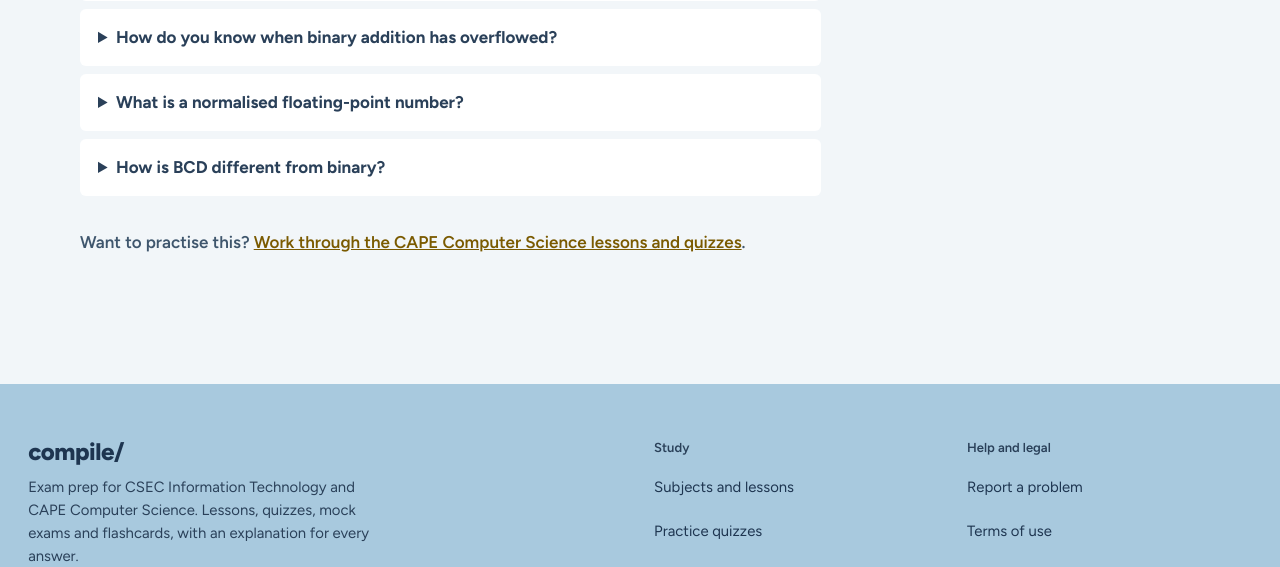
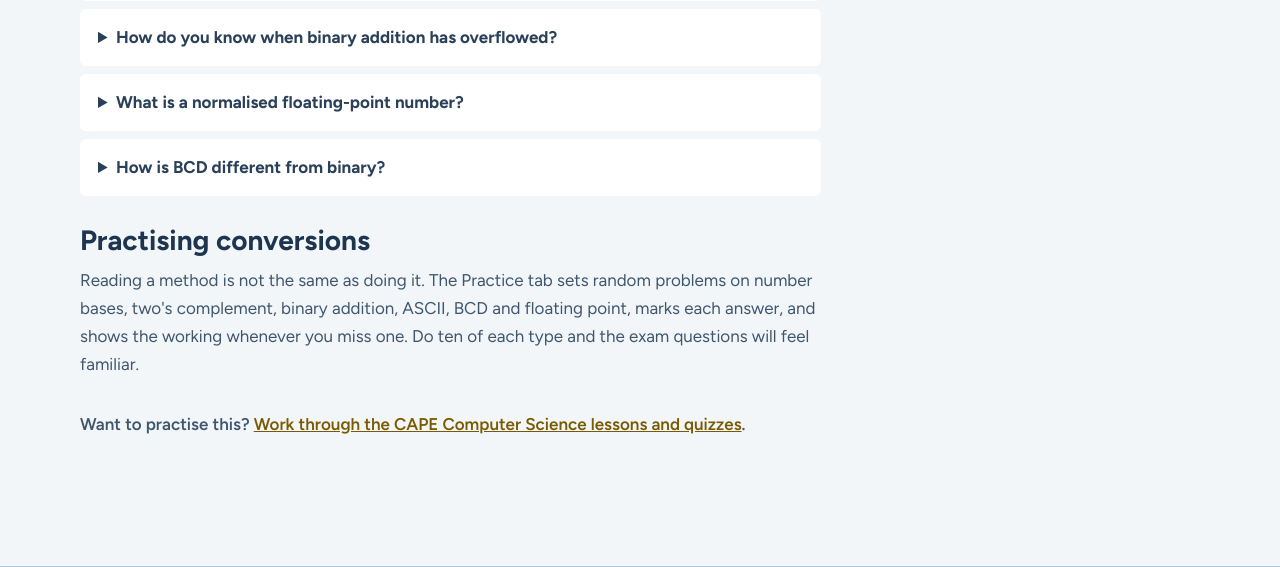
Before and after one commit to philquake/cxc_platform, a Django app: page /tools/binary-converter/ in a window 1280 px wide. Shown: the part 2412-2979 px from the top of the page. Run offline with Django 5.2, Linux system fonts and the light colour scheme; parts of the project's set-up code (start-up, migrations or seed data) failed here and were passed over; some libraries are stand-ins or nearby versions; some web fonts are replaced.

Commit message:
feat: Practice tab on the binary converter with random marked problems and worked solutions
Co-Authored-By: Claude Sonnet 5.5 <noreply@anthropic.com>

```diff
--- a/static/css/binary_tools.css
+++ b/static/css/binary_tools.css
@@ -178,3 +178,14 @@
   .tool-feature { grid-template-columns: 1fr; }
   .tool-feature .tool-feature-sample { grid-column: 1; grid-row: auto; }
 }
+
+/* ---------- practice ---------- */
+.bin-prompt { margin: 8px 0 20px; color: var(--color-white); font-size: clamp(1.25rem, 1rem + 1.2vw, 1.75rem); font-weight: 700; line-height: 1.3; font-variant-numeric: tabular-nums; overflow-wrap: anywhere; }
+.bin-checks { display: flex; flex: 2 1 320px; flex-wrap: wrap; gap: 8px 18px; margin: 0; padding: 0; border: 0; }
+.bin-checks legend { margin-bottom: 6px; padding: 0; color: var(--color-text); font-size: 15px; font-weight: 600; }
+.bin-checks label { flex-direction: row; align-items: center; gap: 8px; font-weight: 500; }
+.bin-checks input { width: 1.1rem; height: 1.1rem; padding: 0; accent-color: var(--color-navy); }
+.bin-row button { align-self: flex-end; padding: 10px 18px; font: inherit; font-weight: 700; border: 0; border-radius: var(--radius-sm); cursor: pointer; }
+.bin-row .bin-quiet { color: var(--color-text); background: var(--color-bg-inset); }
+.bin-row .bin-quiet:hover { background: var(--color-sky-bg); }
+.bin-score { margin: 0 0 16px; color: var(--color-text-muted); font-weight: 600; }
--- a/static/js/binary_tools.js
+++ b/static/js/binary_tools.js
@@ -149,6 +149,10 @@
             out.appendChild(card(label(base), written(p, convert(p, base)), "base " + base));
         });
 
+        buildBaseSteps(steps, p, from, work);
+    }
+
+    function buildBaseSteps(steps, p, from, work) {
         var target = convert(p, work);
         steps.appendChild(el("h3", "", "Working: base " + from + " to base " + work));
         if (from === work) {
@@ -278,18 +282,9 @@
 
     function toSigned(pat, bits) { return pat >= (1n << BigInt(bits - 1)) ? pat - (1n << BigInt(bits)) : pat; }
 
-    function renderArith() {
-        var out = $("arith-out");
-        var bits = intValue("arith-bits", 2, 64, 8);
+    function arithCompute(a, b, bits, minus) {
         var m = mask(bits);
-        var minus = $("arith-op").value === "-";
-        var sa = $("arith-a").value.replace(/\s/g, ""), sb = $("arith-b").value.replace(/\s/g, "");
-        if (!/^[01]+$/.test(sa) || !/^[01]+$/.test(sb)) { return fail(out, "Type A and B as binary numbers (0s and 1s)."); }
-        if (sa.length > bits || sb.length > bits) { return fail(out, "A and B must fit in " + bits + " bits."); }
-
-        var a = BigInt("0b" + sa), b = BigInt("0b" + sb);
         var addend = minus ? ((m ^ b) + 1n) & m : b;
-        var pad = function (v) { return v.toString(2).padStart(bits, "0"); };
         var carries = [], carry = 0n, sum = 0n;
         for (var i = 0; i < bits; i++) {
             var t = ((a >> BigInt(i)) & 1n) + ((addend >> BigInt(i)) & 1n) + carry;
@@ -297,30 +292,49 @@
             sum |= (t & 1n) << BigInt(i);
             carry = t >> 1n;
         }
-        var cin = carries.reverse().join("");
         var trueValue = minus ? toSigned(a, bits) - toSigned(b, bits) : toSigned(a, bits) + toSigned(b, bits);
         var lo = -(1n << BigInt(bits - 1)), hi = (1n << BigInt(bits - 1)) - 1n;
-        var overflow = trueValue < lo || trueValue > hi;
+        return {
+            m: m, addend: addend, sum: sum, carry: carry, intoSign: carries[bits - 1],
+            cin: carries.slice().reverse().join(""), trueValue: trueValue, lo: lo, hi: hi,
+            overflow: trueValue < lo || trueValue > hi
+        };
+    }
+
+    function arithRows(a, b, bits, minus, c) {
+        var pad = function (v) { return v.toString(2).padStart(bits, "0"); };
         var w = bits + 3;
         var row = function (name, s) { return (name + ":").padEnd(w, " ") + s.split("").join(" "); };
+        var rows = [row("carries", c.cin), row("A", pad(a)), row("B", pad(b))];
+        if (minus) { rows.push(row("invert B", pad(c.m ^ b)), row("+1 = -B", pad(c.addend))); }
+        rows.push("".padEnd(w + bits * 2 - 1, "─"), row("result", pad(c.sum)));
+        return rows.join("\n");
+    }
 
-        clear(out);
-        var rows = [row("carries", cin), row("A", pad(a))];
-        if (minus) {
-            rows.push(row("B", pad(b)), row("invert B", pad(m ^ b)), row("+1 = -B", pad(addend)));
-        } else {
-            rows.push(row("B", pad(b)));
-        }
-        rows.push("".padEnd(w + bits * 2 - 1, "─"), row("result", pad(sum)));
-        out.appendChild(el("pre", "bin-pre", rows.join("\n")));
+    function arithNotes(out, a, b, bits, c) {
         lines(out, [
             "A = " + toSigned(a, bits) + ", B = " + toSigned(b, bits) + " (as two's complement).",
-            "Result " + group4(pad(sum)) + " = " + toSigned(sum, bits) + (overflow ? "" : " (correct: " + trueValue + ")."),
-            "Carry out of the top bit: " + carry + ". Carry into the sign bit: " + carries[0] + "."
+            "Result " + group4(c.sum.toString(2).padStart(bits, "0")) + " = " + toSigned(c.sum, bits) + (c.overflow ? "" : " (correct: " + c.trueValue + ")."),
+            "Carry out of the top bit: " + c.carry + ". Carry into the sign bit: " + c.intoSign + "."
         ]);
-        out.appendChild(el("p", overflow ? "bin-error" : "bin-ok", overflow
-            ? "Overflow: the true answer " + trueValue + " does not fit in " + bits + " bits (range " + lo + " to " + hi + ")."
+        out.appendChild(el("p", c.overflow ? "bin-error" : "bin-ok", c.overflow
+            ? "Overflow: the true answer " + c.trueValue + " does not fit in " + bits + " bits (range " + c.lo + " to " + c.hi + ")."
             : "No overflow."));
+    }
+
+    function renderArith() {
+        var out = $("arith-out");
+        var bits = intValue("arith-bits", 2, 64, 8);
+        var minus = $("arith-op").value === "-";
+        var sa = $("arith-a").value.replace(/\s/g, ""), sb = $("arith-b").value.replace(/\s/g, "");
+        if (!/^[01]+$/.test(sa) || !/^[01]+$/.test(sb)) { return fail(out, "Type A and B as binary numbers (0s and 1s)."); }
+        if (sa.length > bits || sb.length > bits) { return fail(out, "A and B must fit in " + bits + " bits."); }
+
+        var a = BigInt("0b" + sa), b = BigInt("0b" + sb);
+        var c = arithCompute(a, b, bits, minus);
+        clear(out);
+        out.appendChild(el("pre", "bin-pre", arithRows(a, b, bits, minus, c)));
+        arithNotes(out, a, b, bits, c);
     }
 
     /* ---------- tab: text and ASCII ---------- */
@@ -512,9 +526,250 @@
         ieeeShow(b, width, out, val);
     }
 
+    /* ---------- tab: practice ---------- */
+
+    var practice = { current: null, checked: false, wired: false, right: 0, tried: 0, streak: 0 };
+
+    function rnd(n) { return Math.floor(Math.random() * n); }
+    function pick(list) { return list[rnd(list.length)]; }
+
+    function norm(text, base) {
+        var s = text.trim().toLowerCase().replace(/[\s_]/g, "");
+        var prefix = { 2: "0b", 16: "0x", 8: "0o" }[base];
+        return prefix && s.indexOf(prefix) === 0 ? s.slice(2) : s;
+    }
+
+    // Exact comparison, so leading zeros, case and 0b/0x prefixes do not matter.
+    function sameNumber(input, expected, base) {
+        try {
+            var a = parseNumber(norm(input, base), base);
+            return a.neg === expected.neg && a.whole === expected.whole && a.fnum * expected.fden === expected.fnum * a.fden;
+        } catch (e) { return false; }
+    }
+
+    function makeBase(level) {
+        var bases = [2, 8, 10, 16];
+        var from = pick(bases), to = pick(bases.filter(function (b) { return b !== from; }));
+        var frac = "";
+        if (level && ((from === 2 && to === 10) || (from === 10 && to === 2)) && rnd(2)) {
+            frac = "." + Array.from({ length: 1 + rnd(3) }, function () { return rnd(2); }).join("");
+        }
+        var pb = parseNumber((rnd(level ? 1000 : 64) + 1).toString(2) + frac, 2);
+        var text = written(pb, convert(pb, from));
+        var src = parseNumber(text, from);
+        var answer = written(src, convert(src, to));
+        var expected = parseNumber(answer, to);
+        return {
+            prompt: "Convert " + text + " from " + label(from).toLowerCase() + " to " + label(to).toLowerCase() + ".",
+            answer: answer,
+            check: function (i) { return sameNumber(i, expected, to); },
+            working: function (c) { buildBaseSteps(c, src, from, to); }
+        };
+    }
+
+    function makeTwos(level) {
+        var bits = level ? 8 : 4, half = 1 << (bits - 1);
+        if (rnd(2)) {
+            var n = rnd(2) ? -(rnd(half) + 1) : rnd(half - 1) + 1;
+            var raw = BigInt.asUintN(bits, BigInt(n)).toString(2).padStart(bits, "0");
+            return {
+                prompt: "Write " + String(n).replace("-", "−") + " as a " + bits + "-bit two's complement number.",
+                answer: group4(raw),
+                check: function (i) { return norm(i, 2) === raw; },
+                working: function (c) {
+                    if (n >= 0) { return lines(c, ["Positive numbers are written as ordinary binary, padded to " + bits + " bits: " + group4(raw) + "."]); }
+                    var abs = (-n).toString(2).padStart(bits, "0");
+                    var inv = abs.replace(/[01]/g, function (ch) { return ch === "0" ? "1" : "0"; });
+                    lines(c, ["Write " + (-n) + " in " + bits + " bits: " + group4(abs) + ".", "Invert every bit: " + group4(inv) + ".", "Add 1: " + group4(raw) + "."]);
+                }
+            };
+        }
+        var pat = rnd((1 << bits) - 1) + 1, text = pat.toString(2).padStart(bits, "0");
+        var value = decodeSigned(BigInt(pat), bits)[2];
+        return {
+            prompt: "What decimal number is the " + bits + "-bit two's complement pattern " + group4(text) + "?",
+            answer: value,
+            check: function (i) { return i.trim().replace(/[−–]/g, "-").replace(/^\+/, "") === value.replace("−", "-"); },
+            working: function (c) {
+                var terms = [];
+                text.split("").forEach(function (bit, idx) {
+                    if (bit === "1") { terms.push(idx === 0 ? "−" + half : String(1 << (bits - 1 - idx))); }
+                });
+                lines(c, ["The leftmost bit is worth −" + half + "; the others are worth 1, 2, 4… as usual.",
+                    "Add the place values of the 1 bits: " + terms.join(" + ") + " = " + value + "."]);
+            }
+        };
+    }
+
+    function makeArith(level) {
+        var bits = level ? 8 : 4, minus = rnd(2) === 1;
+        var a = BigInt(rnd(1 << bits)), b = BigInt(rnd(1 << bits));
+        var c = arithCompute(a, b, bits, minus);
+        var pa = a.toString(2).padStart(bits, "0"), pb = b.toString(2).padStart(bits, "0");
+        var expr = pa + (minus ? " − " : " + ") + pb;
+        var sum = c.sum.toString(2).padStart(bits, "0");
+        var working = function (out) {
+            out.appendChild(el("pre", "bin-pre", arithRows(a, b, bits, minus, c)));
+            arithNotes(out, a, b, bits, c);
+        };
+        if (level && rnd(2)) {
+            return {
+                prompt: "Using " + bits + "-bit two's complement, does " + expr + " overflow? (yes or no)",
+                answer: c.overflow ? "yes" : "no",
+                check: function (i) { var t = i.trim().toLowerCase(); return (t === "yes" || t === "y" || t === "no" || t === "n") && (t[0] === "y") === c.overflow; },
+                working: working
+            };
+        }
+        return {
+            prompt: "Work out " + expr + " in " + bits + "-bit two's complement. Give the " + bits + "-bit result.",
+            answer: sum,
+            check: function (i) { return norm(i, 2) === sum; },
+            working: working
+        };
+    }
+
+    function makeAscii(level) {
+        var cp = level ? 33 + rnd(94) : 65 + rnd(26), ch = String.fromCharCode(cp);
+        var base = pick([2, 10, 16]);
+        var code = base === 2 ? cp.toString(2).padStart(8, "0") : cp.toString(base).toUpperCase();
+        var working = function (c) {
+            lines(c, ["“" + ch + "” has ASCII code " + cp + " in decimal, " + cp.toString(2).padStart(8, "0") + " in binary and " + cp.toString(16).toUpperCase() + " in hex.",
+                "Anchors to remember: A = 65, a = 97, 0 = 48. Letters run in order from there."]);
+        };
+        if (rnd(3) === 0) {
+            return {
+                prompt: "Which character has the ASCII code " + code + " (" + label(base).toLowerCase() + ")?",
+                answer: ch,
+                check: function (i) { return i.trim() === ch; },
+                working: working
+            };
+        }
+        var expected = parseNumber(cp.toString(base), base);
+        return {
+            prompt: "What is the ASCII code of “" + ch + "” in " + label(base).toLowerCase() + "?",
+            answer: code,
+            check: function (i) { return sameNumber(i, expected, base); },
+            working: working
+        };
+    }
+
+    function makeBcd(level) {
+        var digits = String(level ? 100 + rnd(9900) : 10 + rnd(90));
+        var groups = digits.split("").map(function (d) { return parseInt(d, 10).toString(2).padStart(4, "0"); });
+        var working = function (c) {
+            c.appendChild(table(["Digit", "8421 code"], digits.split("").map(function (d, i) { return [d, groups[i]]; })));
+        };
+        if (rnd(2)) {
+            return {
+                prompt: "Write " + digits + " in BCD.",
+                answer: groups.join(" "),
+                check: function (i) { return i.replace(/\s/g, "") === groups.join(""); },
+                working: working
+            };
+        }
+        return {
+            prompt: "Convert the BCD number " + groups.join(" ") + " to decimal.",
+            answer: digits,
+            check: function (i) { return i.replace(/\s/g, "") === digits; },
+            working: working
+        };
+    }
+
+    function makeFloat(level) {
+        var x = (1 + rnd(level ? 120 : 20)) / pick(level ? [1, 2, 4, 8] : [1, 2, 4]);
+        if (rnd(2)) { x = -x; }
+        var enc = el("div", "bin-out");
+        capeEncode(x, 8, 4, enc);
+        var vals = enc.querySelectorAll(".bin-card-value");
+        var mant = vals[0].textContent, exp = vals[1].textContent;
+        if (rnd(2)) {
+            return {
+                prompt: "Write " + x + " as a normalised floating-point number with an 8-bit mantissa and a 4-bit exponent, both in two's complement. Give the mantissa, a space, then the exponent.",
+                answer: mant + " " + exp,
+                check: function (i) {
+                    var t = i.trim().replace(/\./g, "").split(/[\s,]+/);
+                    return t.length === 2 && t[0] === mant.replace(".", "") && t[1] === exp;
+                },
+                working: function (c) { c.appendChild(enc.cloneNode(true)); }
+            };
+        }
+        var dec = el("div", "bin-out");
+        capeDecode(mant, exp, dec);
+        return {
+            prompt: "A number is stored with mantissa " + mant + " and exponent " + exp + " (both two's complement). What is its decimal value?",
+            answer: String(x),
+            check: function (i) { return i.trim() !== "" && Number(i.trim().replace(/−/g, "-")) === x; },
+            working: function (c) { c.appendChild(dec.cloneNode(true)); }
+        };
+    }
+
+    var GENERATORS = { base: makeBase, twos: makeTwos, arith: makeArith, ascii: makeAscii, bcd: makeBcd, float: makeFloat };
+
+    function practiceScore() {
+        $("prac-score").textContent = practice.tried
+            ? practice.right + " of " + practice.tried + " correct" + (practice.streak > 1 ? ", " + practice.streak + " in a row" : "")
+            : "No answers yet.";
+    }
+
+    function practiceNext(focus) {
+        var level = $("prac-level").value === "exam" ? 1 : 0;
+        var kinds = Object.keys(GENERATORS).filter(function (k) { return $("prac-" + k).checked; });
+        clear($("prac-result")); clear($("prac-working"));
+        $("prac-in").value = "";
+        practice.checked = false;
+        if (!kinds.length) {
+            practice.current = null;
+            $("prac-prompt").textContent = "Tick at least one question type.";
+            return;
+        }
+        practice.current = GENERATORS[pick(kinds)](level);
+        $("prac-prompt").textContent = practice.current.prompt;
+        if (focus) { $("prac-in").focus(); }
+    }
+
+    function practiceWorking() {
+        var box = $("prac-working");
+        clear(box);
+        if (!practice.current) { return; }
+        box.appendChild(el("h3", "", "Working"));
+        practice.current.working(box);
+    }
+
+    function practiceCheck() {
+        var cur = practice.current, result = $("prac-result");
+        if (!cur || practice.checked) { return; }
+        clear(result);
+        if (!$("prac-in").value.trim()) { return result.appendChild(el("p", "bin-error", "Type an answer first.")); }
+        var ok = cur.check($("prac-in").value);
+        practice.checked = true;
+        practice.tried++;
+        practice.right += ok ? 1 : 0;
+        practice.streak = ok ? practice.streak + 1 : 0;
+        result.appendChild(el("p", ok ? "bin-ok" : "bin-error", ok ? "Correct." : "Not quite. The answer is " + cur.answer + "."));
+        if (!ok) { practiceWorking(); }
+        practiceScore();
+    }
+
+    // Called on every input in the panel (see wiring below); only the first call does anything.
+    function renderPractice() {
+        if (practice.wired) { return; }
+        practice.wired = true;
+        $("prac-check").addEventListener("click", practiceCheck);
+        $("prac-work").addEventListener("click", practiceWorking);
+        $("prac-next").addEventListener("click", function () { practiceNext(true); });
+        $("prac-in").addEventListener("keydown", function (event) {
+            if (event.key !== "Enter") { return; }
+            event.preventDefault();
+            if (practice.checked) { practiceNext(true); } else { practiceCheck(); }
+        });
+        $("prac-options").addEventListener("change", function () { practiceNext(true); });
+        practiceScore();
+        practiceNext(false);
+    }
+
     /* ---------- tabs and wiring ---------- */
 
-    var PANELS = { base: renderBase, signed: renderSigned, arith: renderArith, text: renderText, bcd: renderBcd, float: renderFloat };
+    var PANELS = { base: renderBase, signed: renderSigned, arith: renderArith, text: renderText, bcd: renderBcd, float: renderFloat, practice: renderPractice };
 
     function selectTab(name, focus) {
         Object.keys(PANELS).forEach(function (key) {
--- a/templates/core/binary_converter.html
+++ b/templates/core/binary_converter.html
@@ -43,6 +43,7 @@
         <button type="button" role="tab" id="tab-text" aria-controls="panel-text" aria-selected="false" tabindex="-1">Text and ASCII</button>
         <button type="button" role="tab" id="tab-bcd" aria-controls="panel-bcd" aria-selected="false" tabindex="-1">BCD</button>
         <button type="button" role="tab" id="tab-float" aria-controls="panel-float" aria-selected="false" tabindex="-1">Floating point</button>
+        <button type="button" role="tab" id="tab-practice" aria-controls="panel-practice" aria-selected="false" tabindex="-1">Practice</button>
     </div>
 
     <noscript><p class="bin-note">The calculator needs JavaScript. The worked methods below work without it.</p></noscript>
@@ -145,6 +146,35 @@
         <div id="float-out" class="bin-out" aria-live="polite"></div>
     </section>
 
+    <section class="bin-panel" id="panel-practice" role="tabpanel" aria-labelledby="tab-practice" hidden>
+        <h2>Practice</h2>
+        <p class="bin-help">Random conversion problems in the CAPE style. Type your answer, press Enter, and get it marked with the working.</p>
+        <div id="prac-options" class="bin-row">
+            <label>Level
+                <select id="prac-level"><option value="easy">Easy: small numbers, 4-bit</option><option value="exam">Exam: larger numbers, 8-bit, fractions</option></select>
+            </label>
+            <fieldset class="bin-checks">
+                <legend>Question types</legend>
+                <label><input type="checkbox" id="prac-base" checked> Number bases</label>
+                <label><input type="checkbox" id="prac-twos" checked> Two's complement</label>
+                <label><input type="checkbox" id="prac-arith" checked> Binary arithmetic</label>
+                <label><input type="checkbox" id="prac-ascii" checked> ASCII</label>
+                <label><input type="checkbox" id="prac-bcd" checked> BCD</label>
+                <label><input type="checkbox" id="prac-float" checked> Floating point</label>
+            </fieldset>
+        </div>
+        <p id="prac-prompt" class="bin-prompt" aria-live="polite"></p>
+        <div class="bin-row">
+            <label>Your answer<input id="prac-in" type="text" autocomplete="off" spellcheck="false"></label>
+            <button type="button" id="prac-check" class="btn-accent">Check</button>
+            <button type="button" id="prac-work" class="bin-quiet">Show working</button>
+            <button type="button" id="prac-next" class="bin-quiet">New problem</button>
+        </div>
+        <div id="prac-result" class="bin-out" aria-live="polite"></div>
+        <p id="prac-score" class="bin-score"></p>
+        <div id="prac-working" class="bin-steps"></div>
+    </section>
+
     <article class="bin-guide">
         <h2>How the conversions work</h2>
 
@@ -176,6 +206,9 @@
         <details><summary>What is a normalised floating-point number?</summary><p>One whose mantissa starts 0.1 (positive) or 1.0 (negative), so the first two bits differ and no precision is wasted on leading zeros or ones.</p></details>
         <details><summary>How is BCD different from binary?</summary><p>BCD encodes each decimal digit separately in 4 bits, so 259 is 0010 0101 1001, whereas pure binary encodes the whole number as 100000011.</p></details>
 
+        <h3 id="practice">Practising conversions</h3>
+        <p>Reading a method is not the same as doing it. The Practice tab sets random problems on number bases, two's complement, binary addition, ASCII, BCD and floating point, marks each answer, and shows the working whenever you miss one. Do ten of each type and the exam questions will feel familiar.</p>
+
         <p class="bin-cta">Want to practise this? <a href="{% url 'subjects:list' %}">Work through the CAPE Computer Science lessons and quizzes</a>.</p>
     </article>
 </div>
--- a/templates/core/tools.html
+++ b/templates/core/tools.html
@@ -40,6 +40,7 @@
         <li><a href="{% url 'binary-converter' %}#text"><strong>Text and ASCII</strong>Characters to codes in binary, hex or decimal, and back.</a></li>
         <li><a href="{% url 'binary-converter' %}#bcd"><strong>BCD</strong>Each decimal digit in its own four bits, compared with pure binary.</a></li>
         <li><a href="{% url 'binary-converter' %}#float"><strong>Floating point</strong>CAPE mantissa and exponent, and IEEE 754 single and double.</a></li>
+        <li><a href="{% url 'binary-converter' %}#practice"><strong>Practice</strong>Random problems on all of the above, marked, with the working shown when you miss one.</a></li>
     </ul>
 </div>
 {% endblock %}
```
Also changed, not shown: CLAUDE.md (+1 -1 lines).
